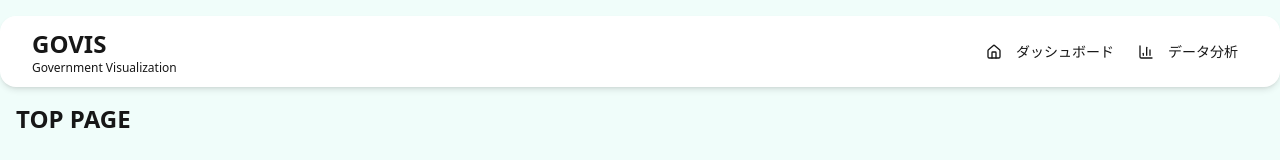
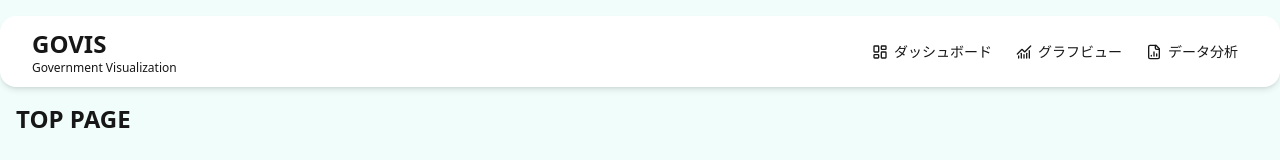
Before and after one commit to grassfieldk/govis, a Next.js app: page / in a window 1280 px wide. Shown: the top 160 px of the page. Built offline with nearby package versions, Linux system fonts and the light colour scheme.

Commit message:
ヘッダーの最新化

```diff
--- a/src/components/header.tsx
+++ b/src/components/header.tsx
@@ -1,6 +1,10 @@
 "use client";
 
-import { BarChart3, Home } from "lucide-react";
+import {
+  ChartNoAxesCombined,
+  FileChartColumn,
+  LayoutDashboard,
+} from "lucide-react";
 import Link from "next/link";
 import { usePathname } from "next/navigation";
 import { Button } from "@/components/ui/button";
@@ -32,34 +36,30 @@ const Header = () => {
             <Button
               variant={pathname === "/dashboard" ? "default" : "ghost"}
               size="sm"
-              className="hidden sm:flex"
+              className="flex"
             >
-              <Home className="w-4 h-4 mr-2" />
-              ダッシュボード
+              <LayoutDashboard className="w-4 h-4" />
+              <p className="hidden sm:inline-block">ダッシュボード</p>
             </Button>
+          </Link>
+          <Link href="/charts">
             <Button
-              variant={pathname === "/dashboard" ? "default" : "ghost"}
+              variant={pathname === "/charts" ? "default" : "ghost"}
               size="sm"
-              className="sm:hidden p-2"
+              className="flex"
             >
-              <Home className="w-4 h-4" />
+              <ChartNoAxesCombined className="w-4 h-4" />
+              <p className="hidden sm:inline-block">グラフビュー</p>
             </Button>
           </Link>
           <Link href="/analysis">
             <Button
               variant={pathname === "/analysis" ? "default" : "ghost"}
               size="sm"
-              className="hidden sm:flex"
+              className="flex"
             >
-              <BarChart3 className="w-4 h-4 mr-2" />
-              データ分析
-            </Button>
-            <Button
-              variant={pathname === "/analysis" ? "default" : "ghost"}
-              size="sm"
-              className="sm:hidden p-2"
-            >
-              <BarChart3 className="w-4 h-4" />
+              <FileChartColumn className="w-4 h-4" />
+              <p className="hidden sm:inline-block">データ分析</p>
             </Button>
           </Link>
         </nav>
```
